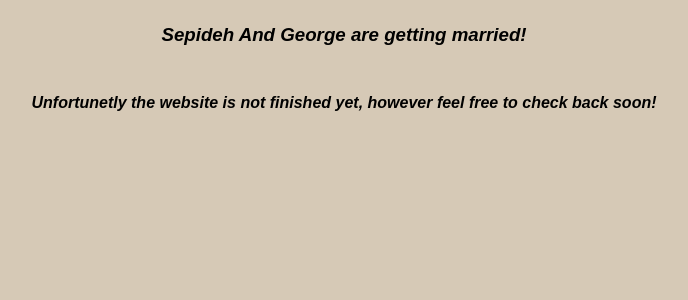
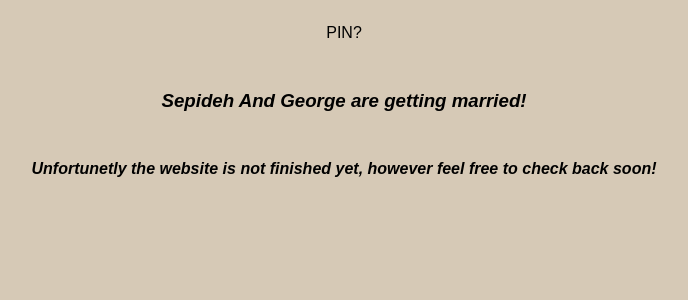
Before and after one commit to leantrim/wedding, a Next.js app: page /en in a window 1280 px wide. Shown: the top 300 px of the page, without its empty margins (296-984 px from the left). Built offline with nearby package versions, Linux system fonts and the light colour scheme; a web font is replaced by a local one.

Commit message:
fix pin?

```diff
--- a/app/[lang]/page.tsx
+++ b/app/[lang]/page.tsx
@@ -32,6 +32,7 @@ export default async function IndexPage({
 							margin: '24px',
 						}}
 					>
+						<span>PIN? {bypassPin}</span>
 						<title>Website access forbidden</title>
 						<h3>Sepideh And George are getting married!</h3>
 						<h4>
```
